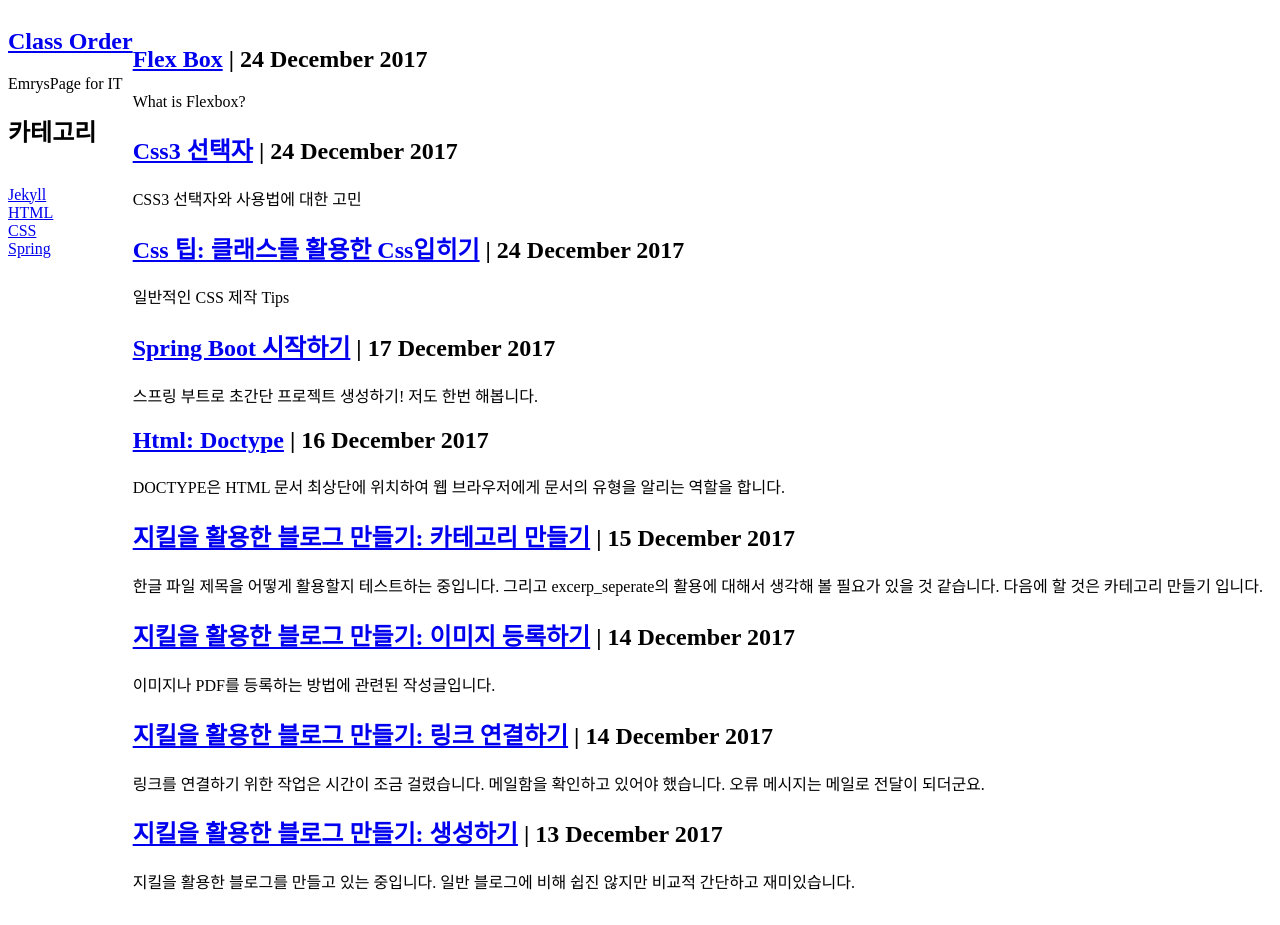
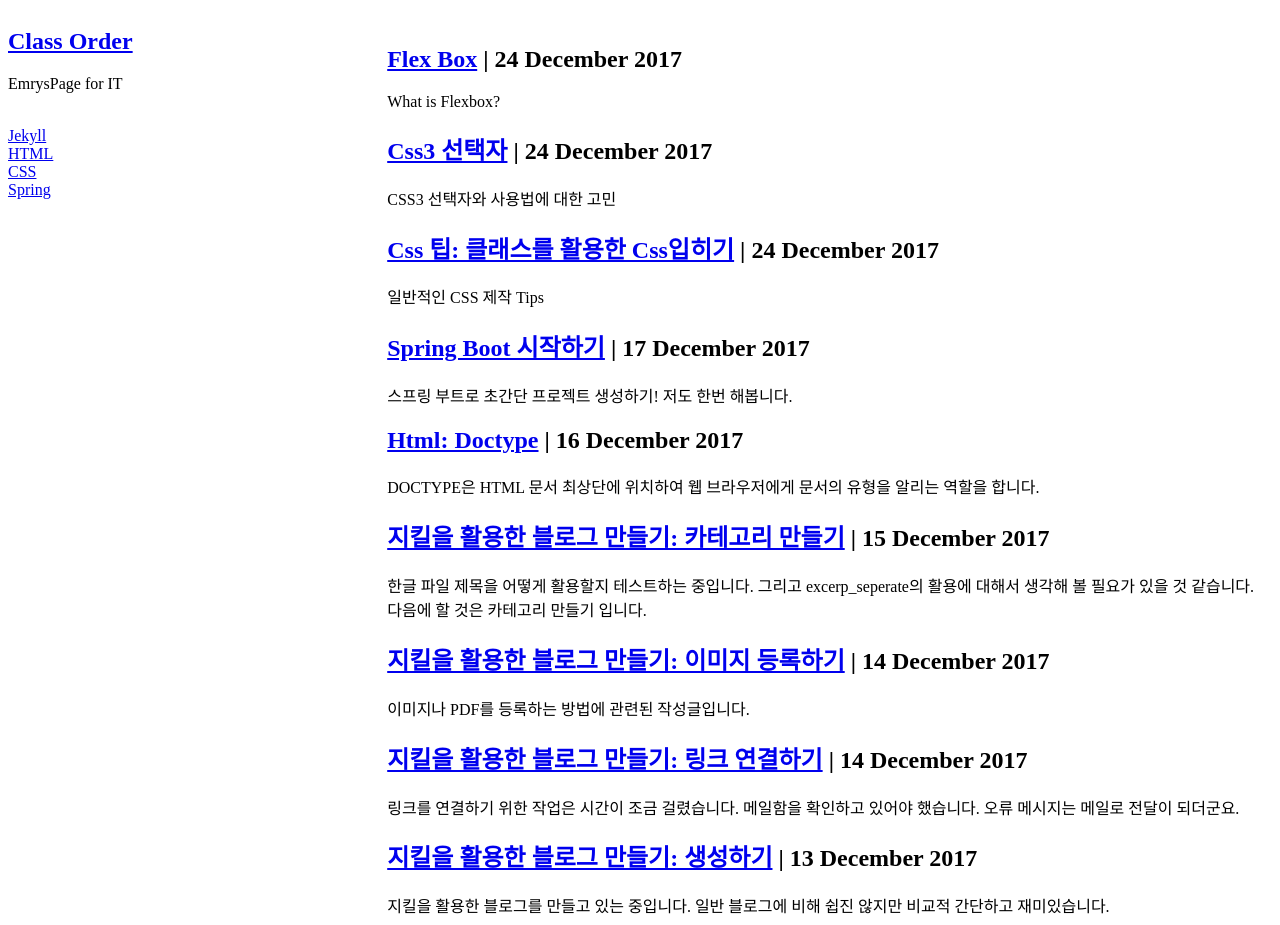
Before and after one commit to ProjectTavern/deprecated-winterguard.github.io, a Jekyll site: the page built from index.html, in a window 1280 px wide. Built offline with Jekyll 4.4.1, drawn with Linux system fonts in a browser that asks for light colours; nearby versions of some CDN libraries; the list of posts is cut into pages by our own code; before the commit the page ends 901 px from its top, so only the background shows below that.

Commit message:
화면 비율 설정

```diff
--- a/_includes/categories.html
+++ b/_includes/categories.html
@@ -1,4 +1,3 @@
-<h2>카테고리</h2>
 <nav>
     <ul>
         <li>
--- a/_layouts/default.html
+++ b/_layouts/default.html
@@ -2,11 +2,11 @@
 <html lang="ko-kr">
     {% include head.html %}
 <body class="flex">
-    <div>
+    <div style="flex:3;order:1">
     {% include main_title.html %}
     {% include categories.html %}
     </div>
-    <section>
+    <section style="flex:7;order:2">
     {{ content }}
     </section>
 </body>
```
